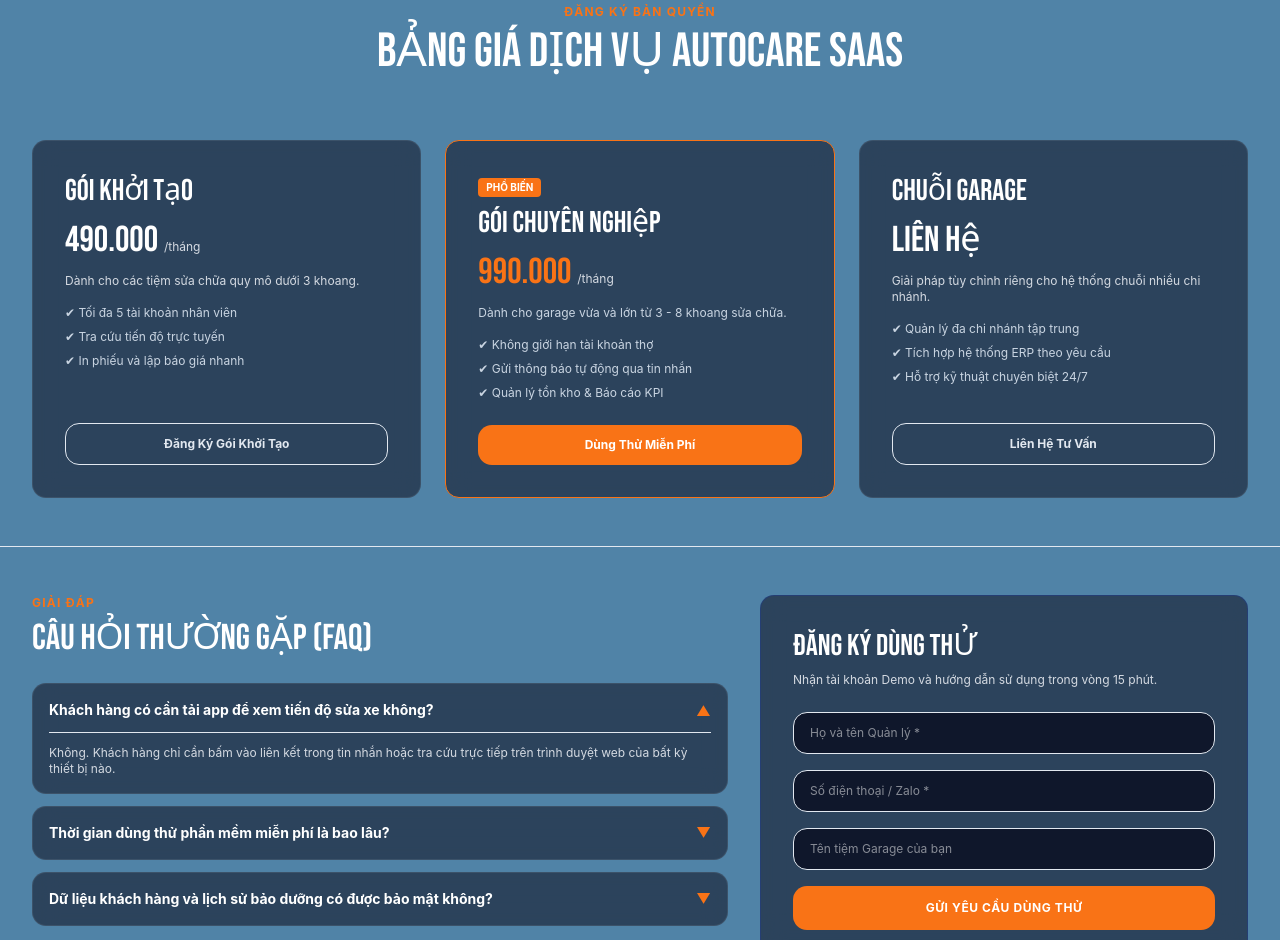
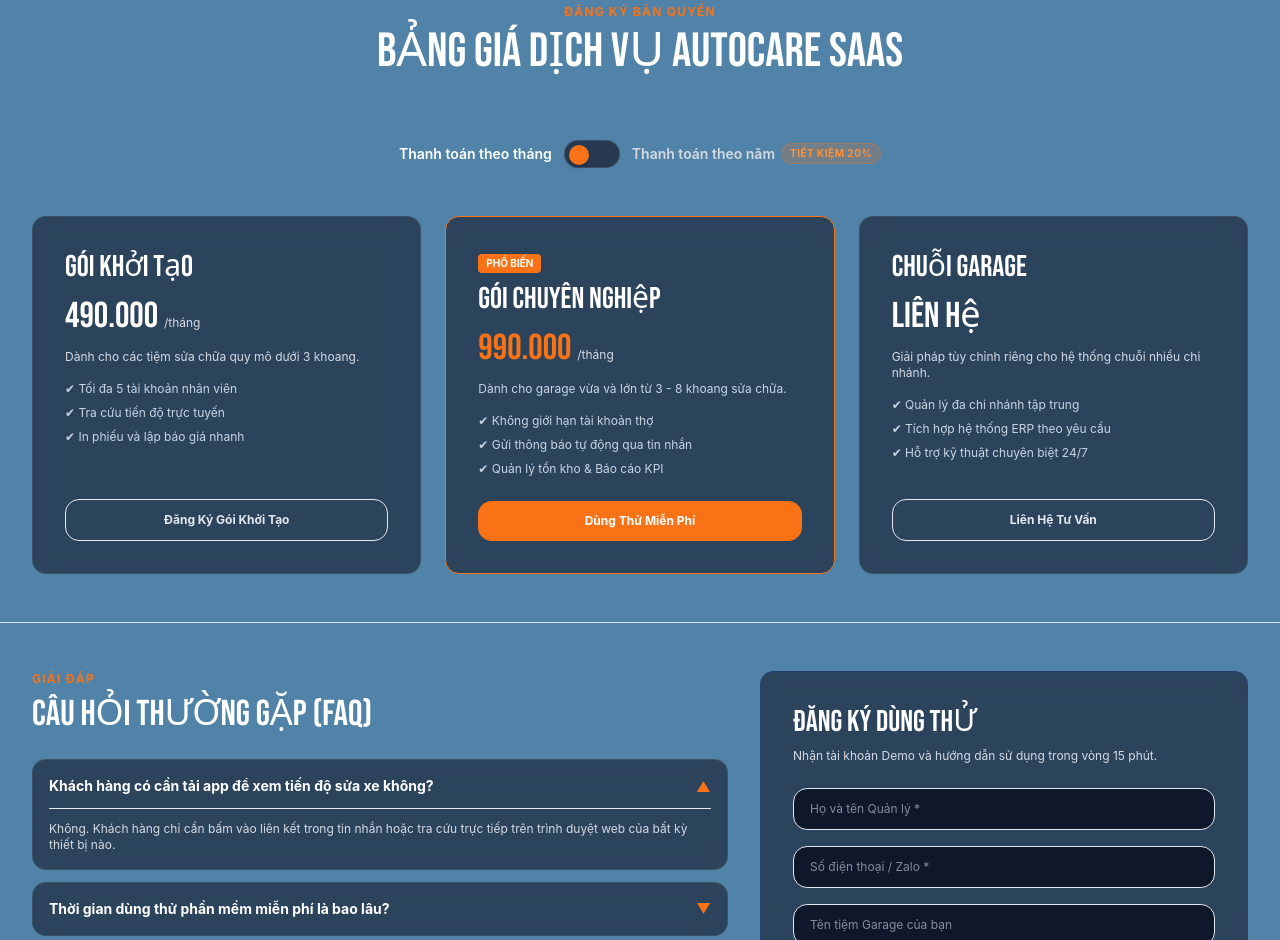
Before and after one commit to Mini-17/tkw_2551050174_Phuc, a website: page src/index.html in a window 1280 px wide. Shown: the part 4272-5212 px from the top of the page. Drawn offline with nearby package versions, Linux system fonts and the light colour scheme; files that its build step writes are made by us from their sources.

Commit message:
added more feature for buoi-4 and fixed color probblem

```diff
--- a/src/index.html
+++ b/src/index.html
@@ -532,6 +532,24 @@
                     <h2 class="sec-textmid">Bảng Giá Dịch Vụ AutoCare SaaS</h2>
                 </div>
 
+            <!-- khung tùy chỉnh bảng giá theo tháng/năm -->
+            <div class="flex items-center justify-center gap-3 mb-12">
+                <span class="text-sm font-semibold text-ink">Thanh toán theo tháng</span>
+
+                <!-- Toggle switch button -->
+                <button type="button" class="relative inline-flex h-7 w-14 shrink-0 cursor-pointer rounded-full border border-white/10 bg-slate-800/80 p-1 transition-colors duration-200 ease-in-out focus:outline-none" aria-label="Chuyển đổi gói theo tháng hoặc năm">
+                    <!-- Nút trượt tròn -->
+                    <span class="pointer-events-none inline-block h-5 w-5 transform rounded-full bg-accent-500 shadow-md transition duration-200 ease-in-out translate-x-0"></span>
+                </button>
+
+                <span class="text-sm font-semibold text-muted flex items-center gap-1.5">
+                    Thanh toán theo năm
+                    <span class="rounded-full bg-accent-500/20 border border-accent-500/30 px-2 py-0.5 text-[10px] font-bold text-accent-400 uppercase tracking-wider">
+                        Tiết kiệm 20%
+                    </span>
+                </span>
+            </div>
+
             <!-- Khung 3 cột bảng giá -->
             <div class="grid grid-cols-1 md:grid-cols-3 gap-6">
                 <div class="glass-card p-8 rounded-card flex flex-col justify-between space-y-6">
--- a/src/input.css
+++ b/src/input.css
@@ -7,8 +7,14 @@
 @theme {
   /* Màu sắc giao diện web */
   --color-brand-600: #1e3a8a;   /* Xanh Navy */
+
+
+  --color-accent-400: #fb923c;  /* Cam nhạt: nút chính, liên kết */
   --color-accent-500: #f97316;  /* Cam nhấn: sửa chữa, cảnh báo */
   --color-accent-600: #ea580c;  /* Cam đậm hơn cho hiệu ứng hover */
+  --color-accent-700: #c2410c;  /* Cam đậm hơn nữa cho hiệu ứng hover */
+
+
   --color-ink: #ffffff;         /* Màu chữ chính: Trắng */
   --color-muted: #d5dae2;       /* Màu chữ phụ: Xám */
   --color-surface: #5083a7;     /* Màu nền trang: Xám nhẹ */
```
Lines whose indentation alone changed are shown as unchanged.
